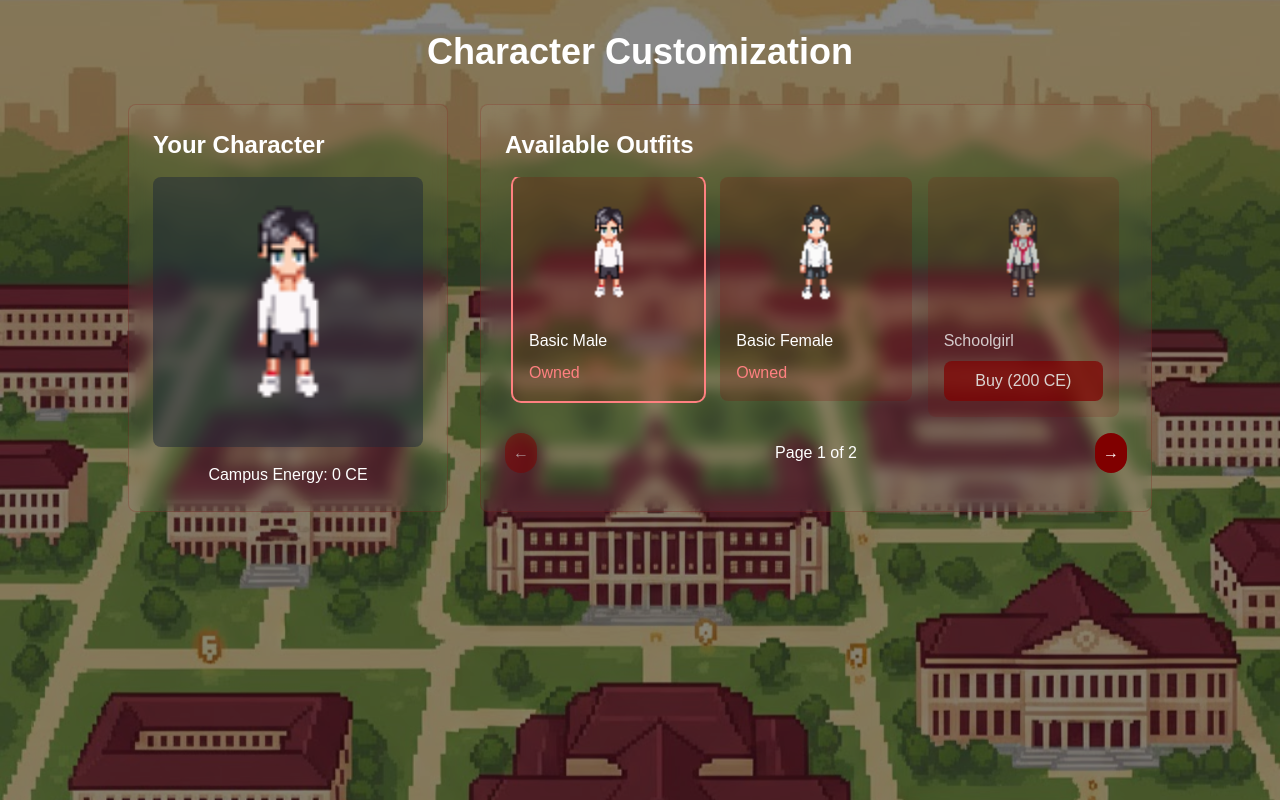
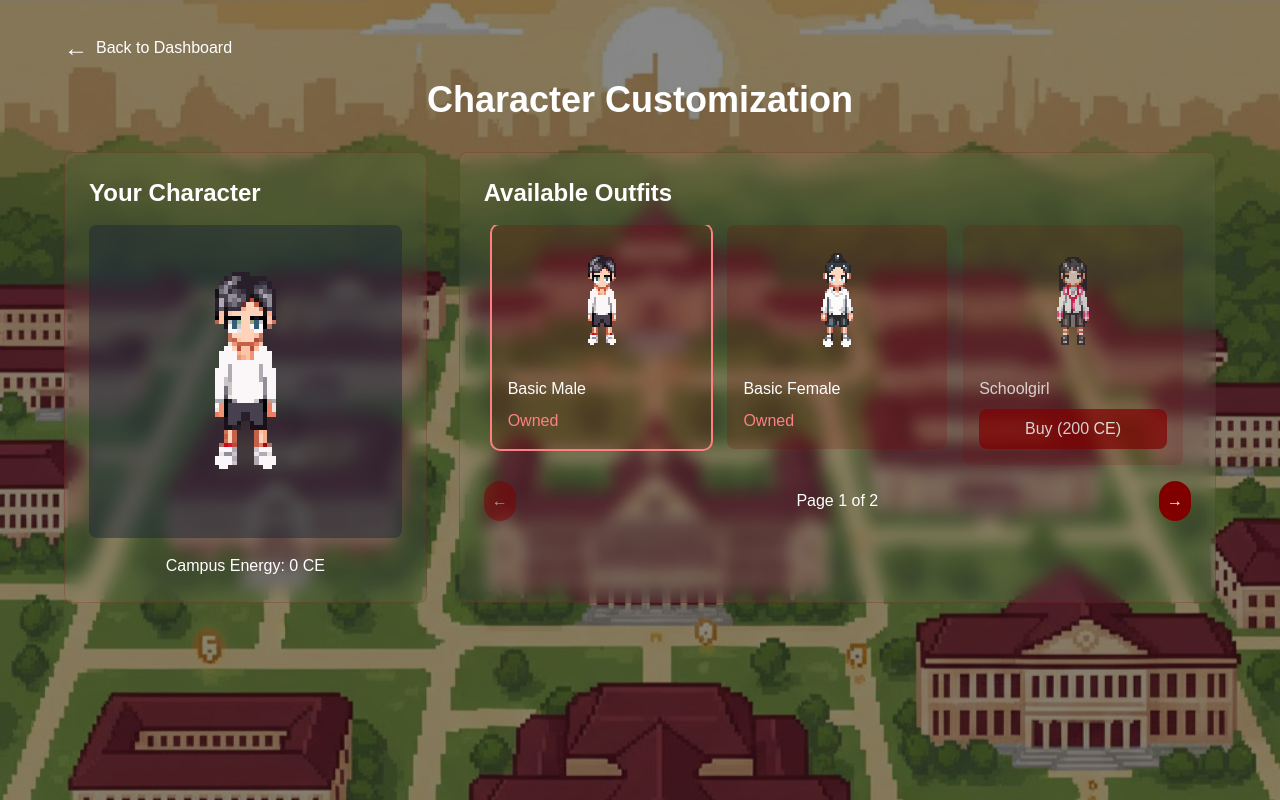
Before and after one commit to aidantiu/ActiveCAMPUS-Go, a Next.js app in the folder activecampus-go/: page /character_customization in a window 1280 px wide. Built offline with nearby package versions, Linux system fonts and the light colour scheme; no server answers; a web font is replaced by a local one.

Commit message:
pixe; characters

```diff
--- a/activecampus-go/app/character_customization/page.tsx
+++ b/activecampus-go/app/character_customization/page.tsx
@@ -12,6 +12,7 @@ import { useRouter } from 'next/navigation';
 import { useAuth } from '../components/AuthProvider';
 import { doc, getDoc, updateDoc } from 'firebase/firestore';
 import { db } from '@/lib/firebase';
+import Image from 'next/image';
 
 interface Outfit {
   id: string;
@@ -33,16 +34,15 @@ const outfits: Outfit[] = [
     name: 'Basic Male',
     price: 100,
     image: baseMale.src,
-    owned: true // Default outfit
+    owned: true
   },
   {
     id: 'female',
     name: 'Basic Female',
     price: 100,
     image: baseFemale.src,
-    owned: true  // Changed to true
+    owned: true
   },
-
   {
     id: 'pigtails',
     name: 'Schoolgirl',
@@ -71,7 +71,6 @@ const outfits: Outfit[] = [
     image: femalePUP.src,
     owned: false
   }
-  // Add more outfits as needed
 ];
 
 export default function CharacterCustomization() {
@@ -175,9 +174,20 @@ export default function CharacterCustomization() {
 
   return (
     <div className="min-h-screen p-8"
-      style={{ backgroundImage: `url(${pup_bg.src})`,
-      backgroundSize: "cover", }}>
-      <div className="max-w-5xl mx-auto">
+      style={{
+        backgroundImage: `url(${pup_bg.src})`,
+        backgroundSize: "cover",
+        imageRendering: 'pixelated'
+      }}>
+      <div className="max-w-6xl mx-auto">
+        {/* Back Button */}
+        <button
+          onClick={() => router.push('/dashboard')}
+          className="mb-4 flex items-center gap-2 text-white hover:text-[#ff8080] transition-colors"
+        >
+          <span className="text-2xl">←</span>
+          <span>Back to Dashboard</span>
+        </button>
 
         <h1 className="text-4xl font-bold text-white mb-8 text-center">Character Customization</h1>
 
@@ -185,11 +195,14 @@ export default function CharacterCustomization() {
           {/* Character Preview */}
           <div className="col-span-1 bg-white/5 rounded-lg p-6 backdrop-blur-sm border border-[#800000]/20">
             <h2 className="text-2xl font-semibold text-white mb-4">Your Character</h2>
-            <div className="aspect-square bg-gray-800/50 rounded-lg flex items-center justify-center">
-              <img
-                src={outfits.find(o => o.id === selectedOutfit)?.image}
+            <div className="aspect-square bg-gray-800/50 rounded-lg flex items-center justify-center p-4">
+              <Image
+                src={outfits.find(o => o.id === selectedOutfit)?.image || baseMale.src}
                 alt="Character Preview"
-                className="w-full h-full object-contain"
+                width={300}
+                height={300}
+                className="pixelated w-full h-full object-contain"
+                unoptimized
               />
             </div>
             <div className="mt-4 text-center text-white">
@@ -219,11 +232,16 @@ export default function CharacterCustomization() {
                         `}
                         onClick={() => character.ownedOutfits.includes(outfit.id) && equipOutfit(outfit.id)}
                       >
-                        <img
-                          src={outfit.image}
-                          alt={outfit.name}
-                          className="w-full h-32 object-contain mb-2"
-                        />
+                        <div className="w-full h-32 flex items-center justify-center mb-2">
+                          <Image
+                            src={outfit.image}
+                            alt={outfit.name}
+                            width={128}
+                            height={128}
+                            className="pixelated object-contain"
+                            unoptimized
+                          />
+                        </div>
                         <h3 className="text-white font-medium">{outfit.name}</h3>
                         {!character.ownedOutfits.includes(outfit.id) ? (
                           <button
```
